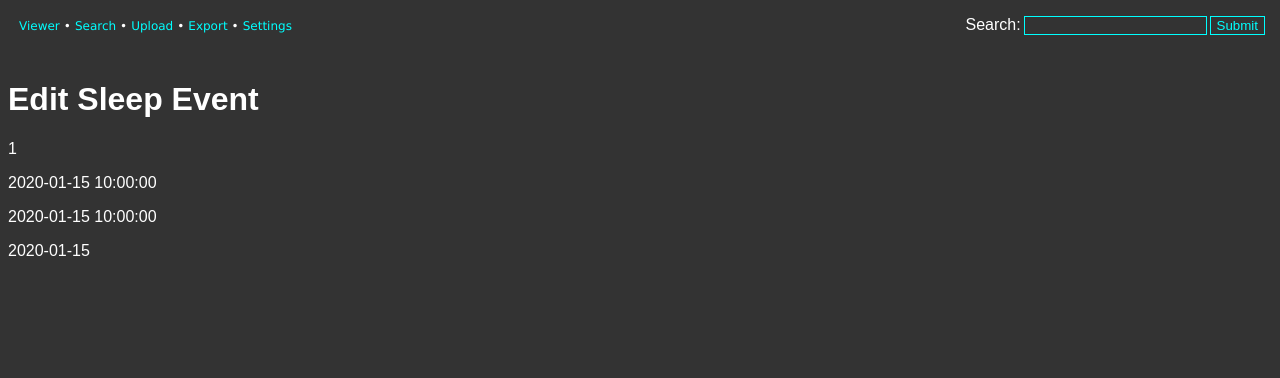
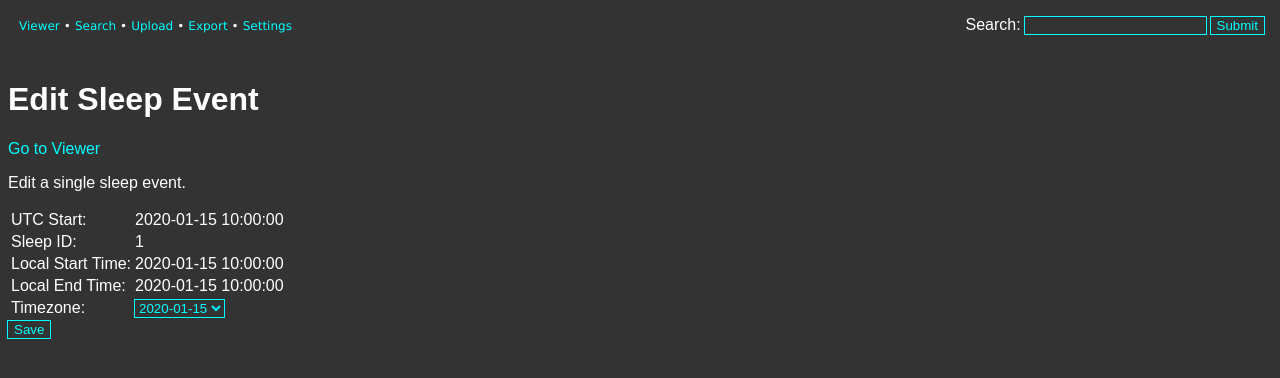
Before and after one commit to milesbelli/social-event-store, a Flask app: template templates/edit-sleep.html in a window 1280 px wide. Shown: the top 378 px of the page. Run offline with Flask 2, Linux system fonts and the light colour scheme; the template is opened without the code that fills it: most values are stand-ins (such as "Sample title", 1, 10 or a date in 2020).

Commit message:
Editing support Individual sleep events can now be edited with a new timezone.

```diff
--- a/eventdb.py
+++ b/eventdb.py
@@ -368,7 +368,7 @@ def get_datetime_range(start_datetime, end_datetime, list_of_data_types):
     subquery_list = list()
 
     twitter_sql_query = ("SELECT eventdate, eventtime, detailid, tweettext, client, "
-                         "latitude, longitude, eventtype, NULL "
+                         "latitude, longitude, eventtype, NULL, NULL "
                          "FROM tweetdetails "
                          "LEFT JOIN events "
                          "ON detailid = tweetid "
@@ -376,7 +376,8 @@ def get_datetime_range(start_datetime, end_datetime, list_of_data_types):
                          f"AND CONCAT(eventdate,' ',eventtime) >= '{start_datetime}' "
                          f"AND CONCAT(eventdate,' ',eventtime) <= '{end_datetime}' ")
 
-    fitbit_sql_query = ("SELECT eventdate, eventtime, logid, duration, timezone, NULL, NULL, eventtype, enddatetime "
+    fitbit_sql_query = ("SELECT eventdate, eventtime, logid, duration, timezone, NULL, NULL, "
+                        "eventtype, enddatetime, sleepid "
                         "FROM fitbit_sleep "
                         "LEFT JOIN events "
                         "ON detailid = sleepid "
--- a/templates/edit-sleep.html
+++ b/templates/edit-sleep.html
@@ -9,9 +9,43 @@
 <body>
 <iframe class="main" src="/top"></iframe>
 <h1>Edit Sleep Event</h1>
-<p>{{ event.sleep_id }}</p>
-<p>{{ event.start_time }}</p>
-<p>{{ event.end_time }}</p>
-<p>{{ event.timezone }}</p>
+<a href="/viewer/{{ event.datetime.strftime('%Y') }}/{{ event.datetime.strftime('%m') }}#{{ event.datetime.strftime('%d') }}">
+    Go to Viewer
+</a>
+<p>Edit a single sleep event.</p>
+<form name="sleep-event" action="/edit-sleep/{{ event.sleep_id }}" method="post">
+    <table>
+        <tr>
+            <td>UTC Start:</td>
+            <td>{{ event.datetime }}</td>
+        </tr>
+        <tr>
+            <td>Sleep ID:</td>
+            <td>{{ event.sleep_id }}</td>
+        </tr>
+        <tr>
+            <td>Local Start Time:</td>
+            <td>{{ event.start_time }}</td>
+        </tr>
+        <tr>
+            <td>Local End Time:</td>
+            <td>{{ event.end_time }}</td>
+        </tr>
+        <tr>
+            <td>Timezone:</td>
+            <td>
+
+            <select id="timezone" name="timezone">
+                {% for tz in timezones %}
+                    <option value="{{ tz }}" {% if event.timezone == tz %} selected {% endif %}>{{ tz }}</option>
+                {% endfor %}
+            </select>
+                </td>
+        </tr>
+    </table>
+    <input type="hidden" name="sleep-id" value="{{ event.sleep_id }}">
+    <input type="submit" value="Save">
+</form>
+{{ message }}
 </body>
 </html>
--- a/templates/viewer.html
+++ b/templates/viewer.html
@@ -124,7 +124,7 @@
         {{ textline }}<br>
         {% endfor %}
     </div>
-    <div class="client">In {{ row[4] }} time</div>
+    <div class="client">In {{ row[4] }} &bull; <a href="/edit-sleep/{{ row[9] }}">Edit</a></div>
     <div class="view_link"><a target="_blank" rel="noopener noreferrer" href="https://www.fitbit.com/sleep/{{ row[8].strftime('%Y-%m-%d') }}/{{ row[2] }}/">View on Fitbit</a></div>
 </div>
 {% endif %}
--- a/web.py
+++ b/web.py
@@ -218,7 +218,14 @@ def edit_sleep(sleep_id):
 
     if request.method == "GET":
 
-        return render_template("edit-sleep.html", event=fitbit_sleep_event)
+        return render_template("edit-sleep.html", event=fitbit_sleep_event, timezones=pytz.all_timezones)
+
+    elif request.method == "POST":
+        old_timezone = fitbit_sleep_event.timezone
+        fitbit_sleep_event.update_timezone(request.form["timezone"])
+        save_message = f"Timezone changed from {old_timezone} to {fitbit_sleep_event.timezone}."
+        return render_template("edit-sleep.html", event=fitbit_sleep_event, timezones=pytz.all_timezones,
+                               message=save_message)
 
 
 # Running this will launch the server
```
